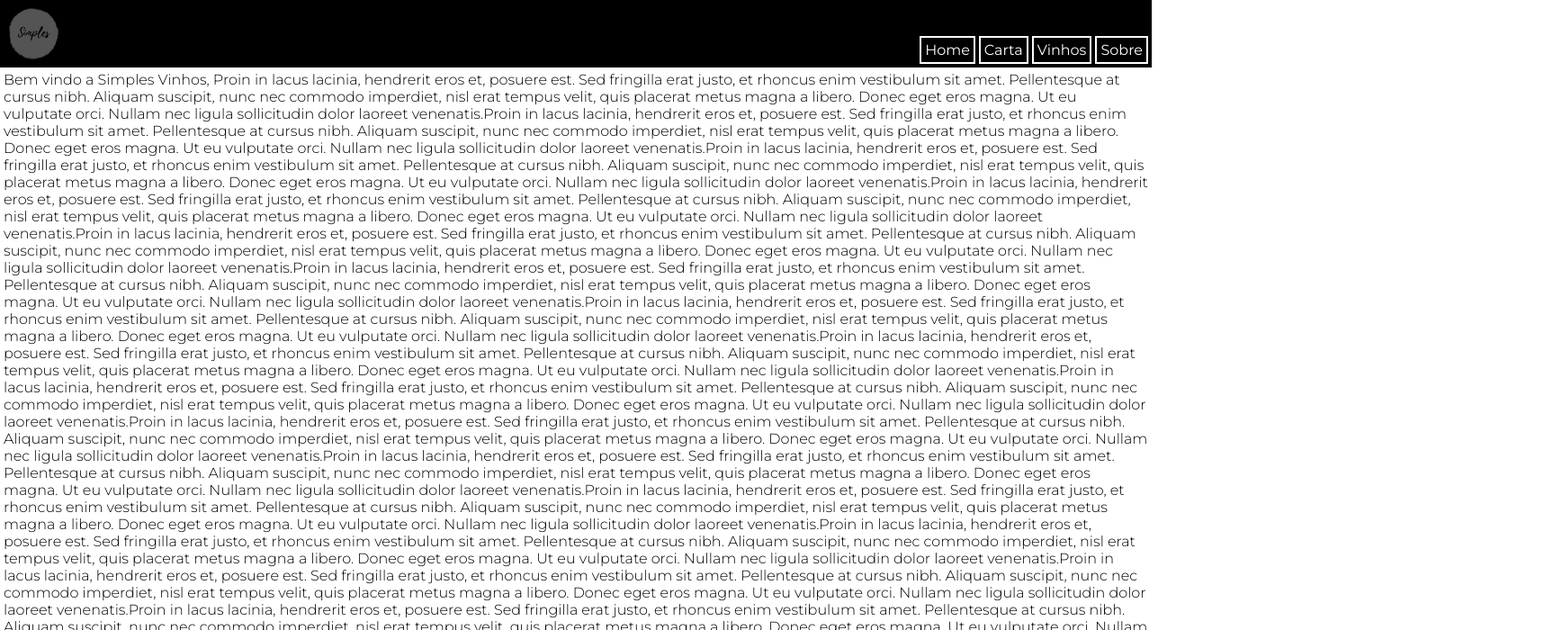
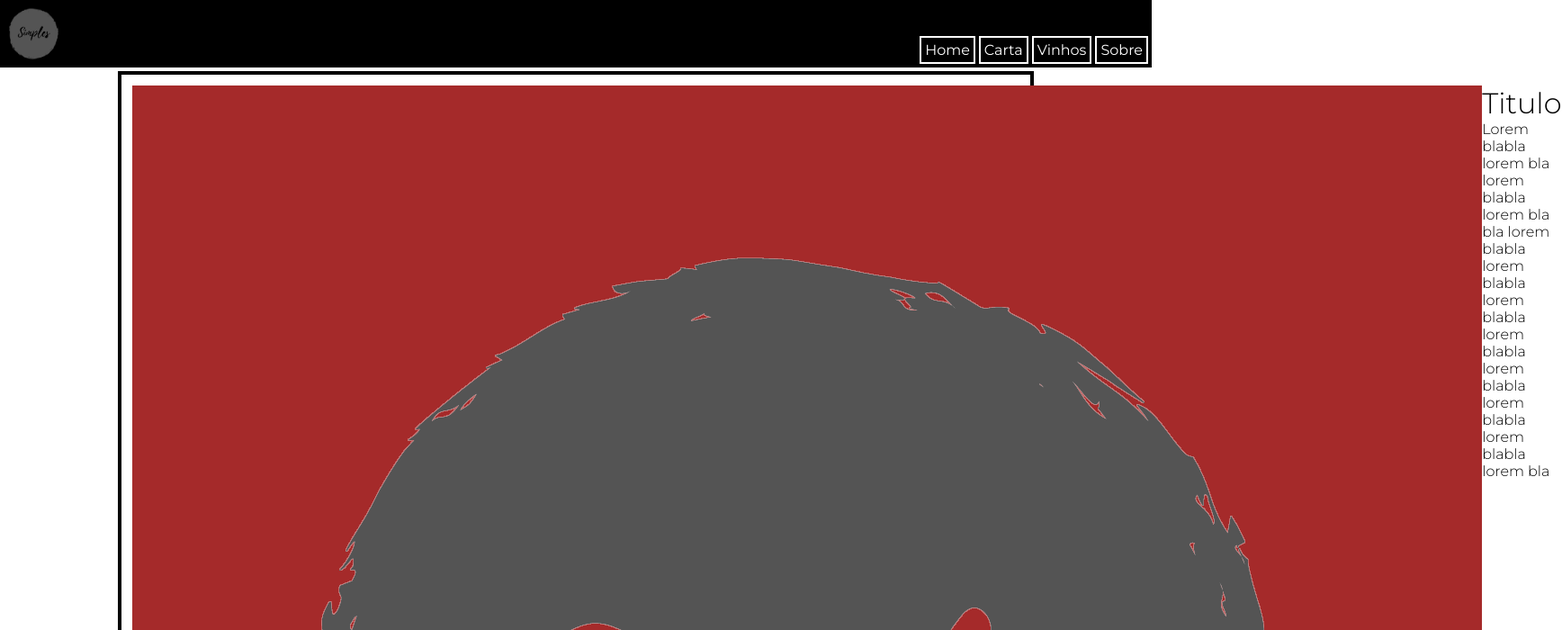
Before and after one commit to Lukasmolin/simples-vinhos-web, a React (Create React App) app: page / in a window 1280 px wide. Shown: the top 700 px of the page at 90% size, 1736 px wide, since content can reach past the window. Built offline with nearby package versions, Linux system fonts and the light colour scheme.

Commit message:
Creates winecard component

```diff
--- /dev/null
+++ b/src/components/WineCard.css
@@ -0,0 +1,13 @@
+.wineCard-comp {
+    display: flex;
+    width: 80%;
+    padding: 12px;
+    border: 4px solid black;
+}
+
+.wineCard-comp .imgHolder {
+    display: flex;
+    justify-content: center;
+    align-content: center;
+    background-color: brown;
+}
--- /dev/null
+++ b/src/components/WineCard.tsx
@@ -0,0 +1,25 @@
+import React, { useEffect, useRef, useState } from 'react';
+import './WineCard.css';
+
+export interface WineCardProps {
+    imageSrc: string
+}
+
+const WineCard: React.FC<WineCardProps> = (props: WineCardProps) => {
+
+    return <div className="wineCard-comp" >
+        <div className="imgHolder">
+            <img
+                src={props.imageSrc}
+                alt="Foto Vinho"
+            >
+            </img>
+        </div>
+        <div className="textInfo">
+            <h1>Titulo</h1>
+            <p>Lorem blabla lorem bla lorem blabla lorem bla bla lorem blabla lorem blabla lorem blabla lorem blabla lorem blabla lorem blabla lorem blabla lorem bla</p>
+        </div>
+    </div>;
+};
+
+export default WineCard;
--- a/src/pages/HomePage.tsx
+++ b/src/pages/HomePage.tsx
@@ -2,6 +2,7 @@ import React from 'react';
 import Header from '../components/Header';
 import Service from '../service/Service';
 import HomePageService from '../service/HomePageService';
+import WineCard from '../components/WineCard';
 
 const service = new Service();
 const homePageService = new HomePageService();
@@ -10,7 +11,7 @@ const HomePage: React.FC = () => {
     return <>
         <Header menu={service.menu} logoImg={service.logoImg} />
         <main>
-            {homePageService.welcomeText}
+            <WineCard imageSrc={service.logoImg}/>
         </main>
     </>;
 }
```
